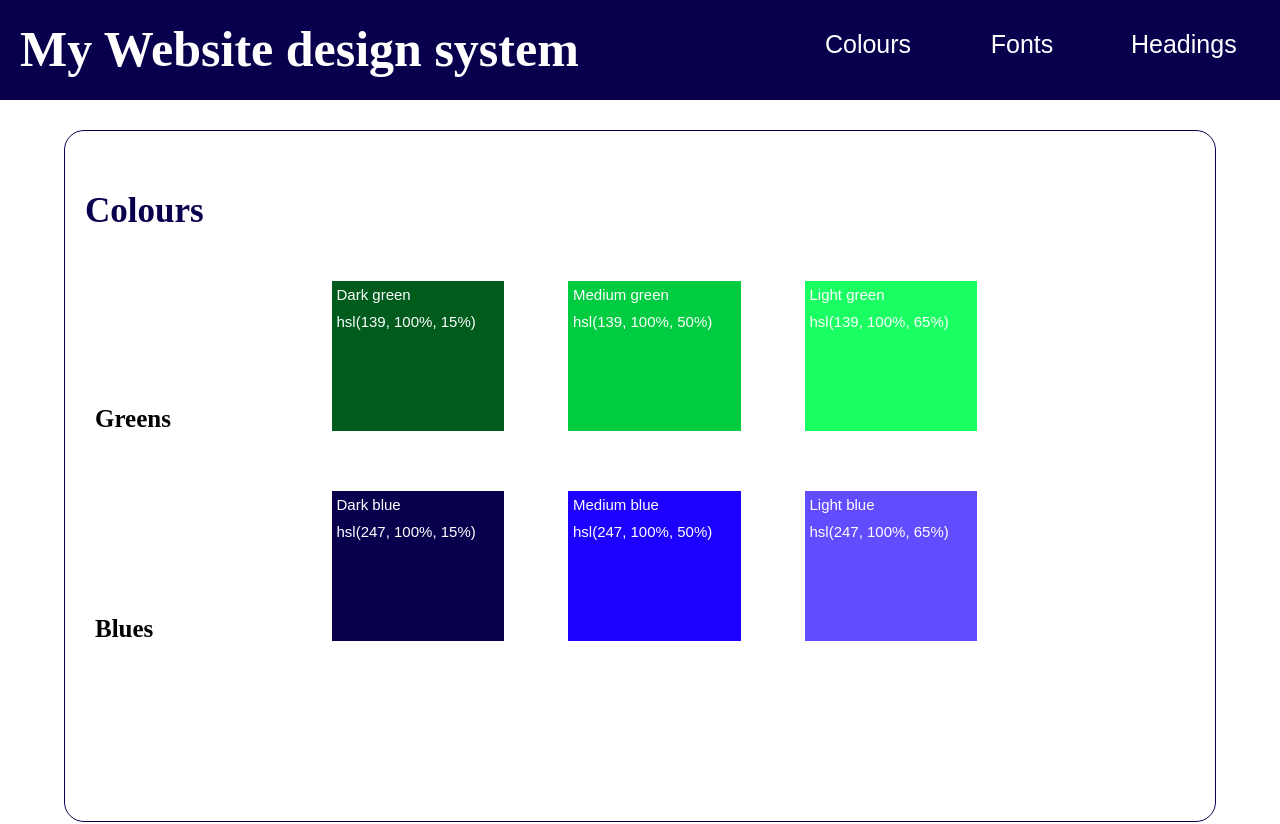
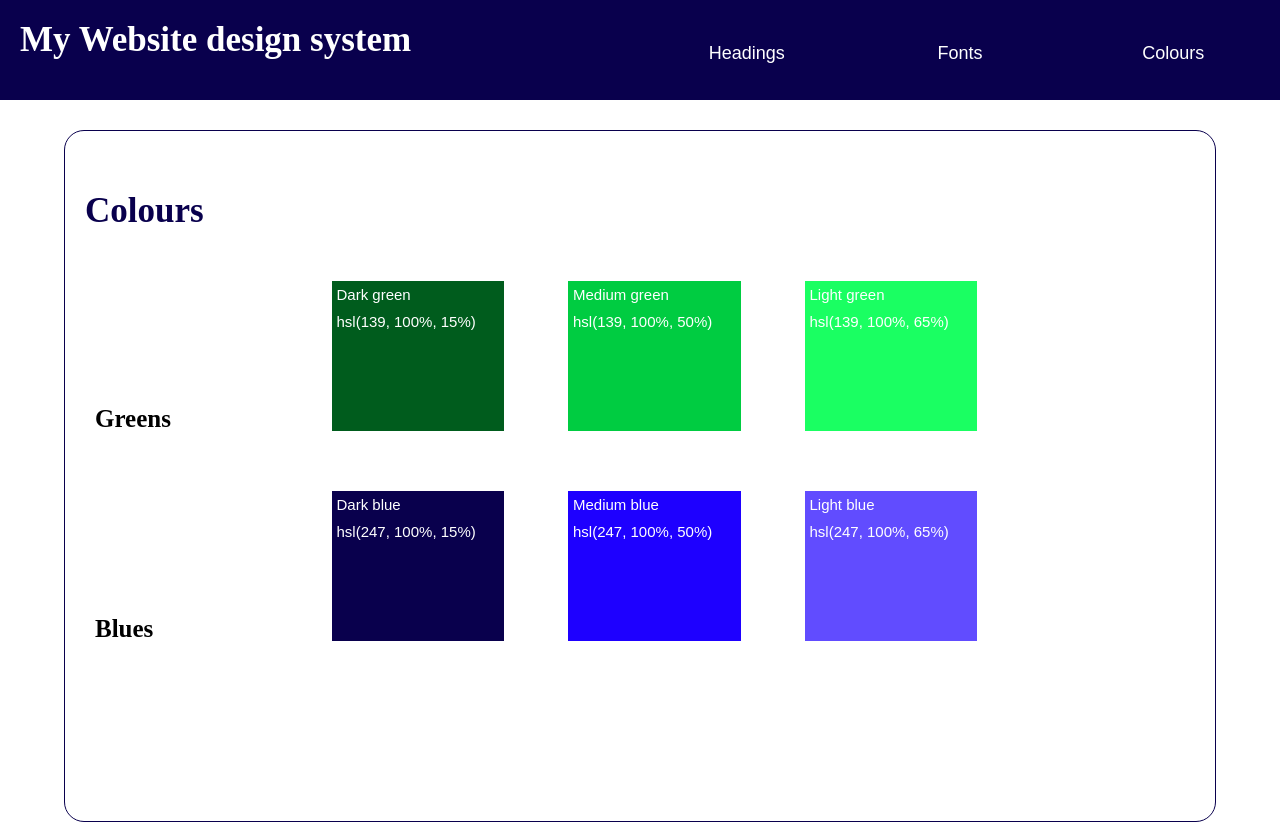
Before and after one commit to standir/design, a plain HTML site: page index.html in a window 1280 px wide. Shown: the top 824 px of the page. Drawn offline with Linux system fonts and the light colour scheme.

Commit message:
Modify styling of nav bar

```diff
--- a/style.css
+++ b/style.css
@@ -17,34 +17,34 @@ nav {
 nav h1 {
     float: left;
     padding: 20px;
-    font-size: 50px;
+    font-size: 35px;
+    max-width: 50%;
 }
 
 nav ul {
     float: right;
-    width: 40%;
-    margin-top: 40px;
+    width: 50%;
+    height: 100%;
 
 }
 
 nav ul li {
-    display: inline-block;
-    width: 150px;
-    padding: 25px;
+    float: right;
+    width: 33.33%;
+    height: 100%;
+    list-style: none;
 }
 
 a {
     color: white;
     text-decoration: none;
-    display: inline-block;
-    height: 100px;
-    width: 150px;
-    position: fixed;
-    top: 0;
-    padding: 30px;
-    font-size: 25px;
+    float: right;
+    width: 100%;
+    height: 100%;
     font-family: Arial, sans-serif;
+    font-size: 18px;
     text-align: center;
+    padding-top: 20%;
 
 }
 
```
